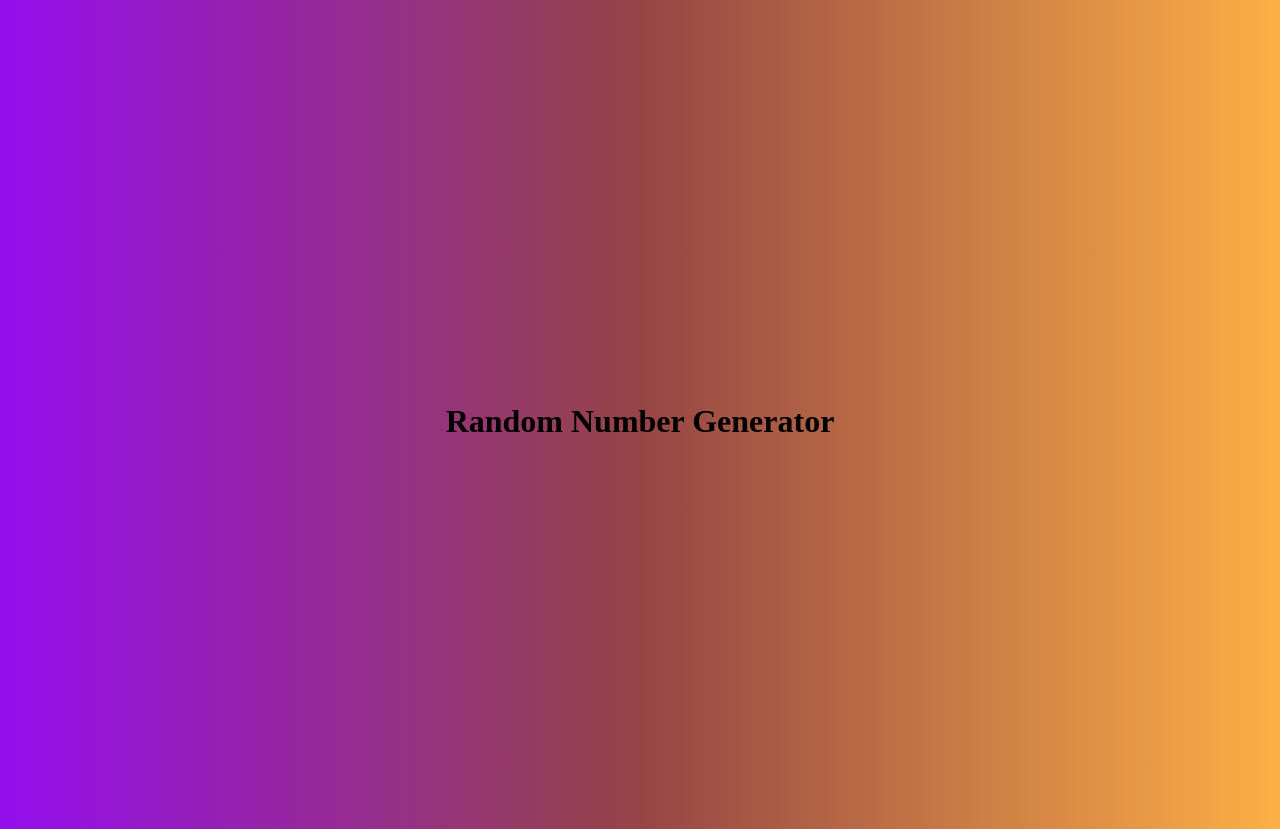
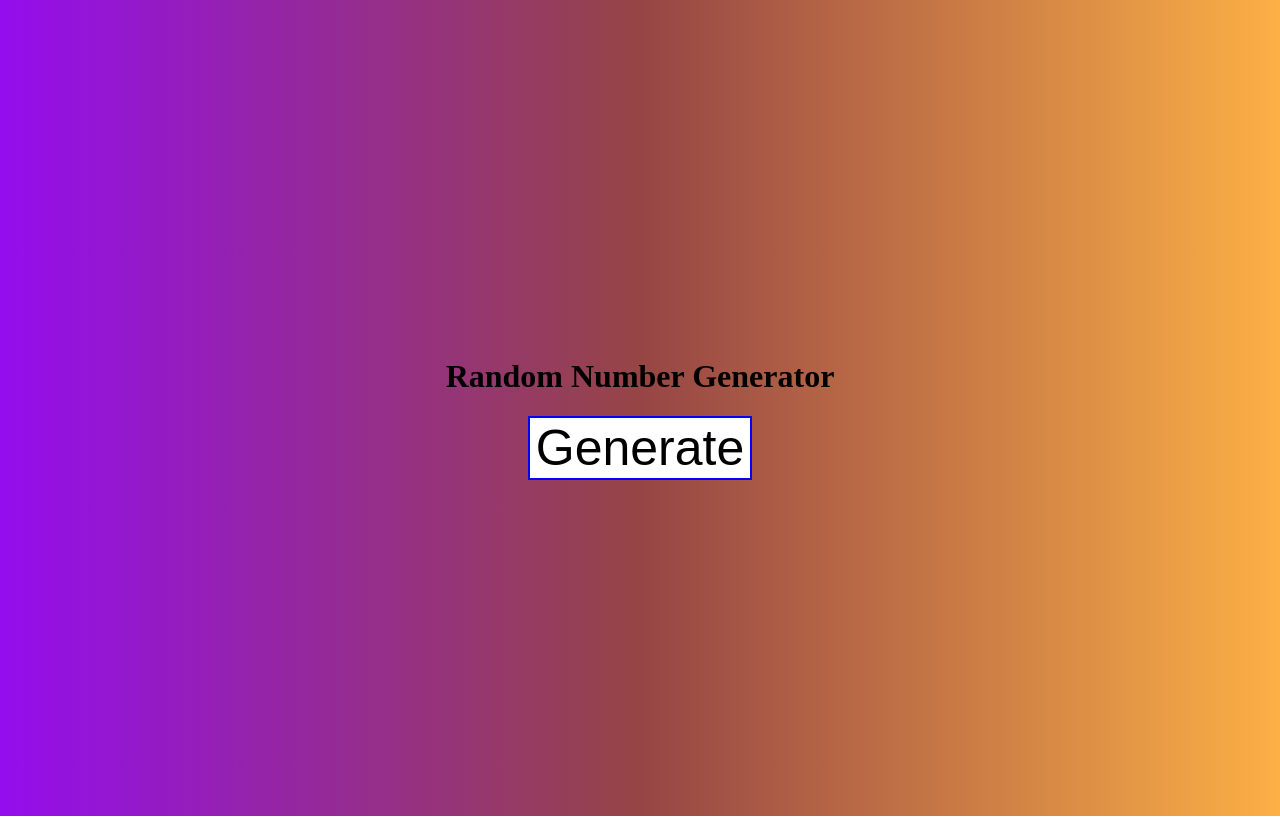
Before and after one commit to VishPunwani/random-number-generator, a plain HTML site: page index.html in a window 1280 px wide. Drawn offline with Linux system fonts and the light colour scheme.

Commit message:
css button

```diff
--- a/index.css
+++ b/index.css
@@ -8,12 +8,31 @@ body{
     height: 100vh;
 }
 
-h1{
+.center-content{
+
+}
+
+.container{
     color: black;
     height: 100vh;
-    display: flex;
     align-items: center;
     justify-content: center;
     align-self: center;
     overflow-y: hidden;
+    display: flex;
+    flex-direction: column;
 }
+
+button{
+    font-size: 50px;
+    background-color: white;
+    color: black;
+    border: 2px solid blue;
+    cursor: pointer;
+    transition-duration: 0.5s;
+}
+
+button:hover{
+    background-color: aqua;
+    color: pink;
+}
--- a/index.html
+++ b/index.html
@@ -8,8 +8,13 @@
     <title>Random Number Generator</title>
 </head>
 <body>
+   <div class="container">
     <div>
-        <h1>Random Number Generator</h1>
+        <h1 class = "center-content">Random Number Generator</h1>
     </div>
+    <div class ="update-display">
+        <button class = "center-content">Generate</button>
+    </div>
+</div>
 </body>
 </html>
```
